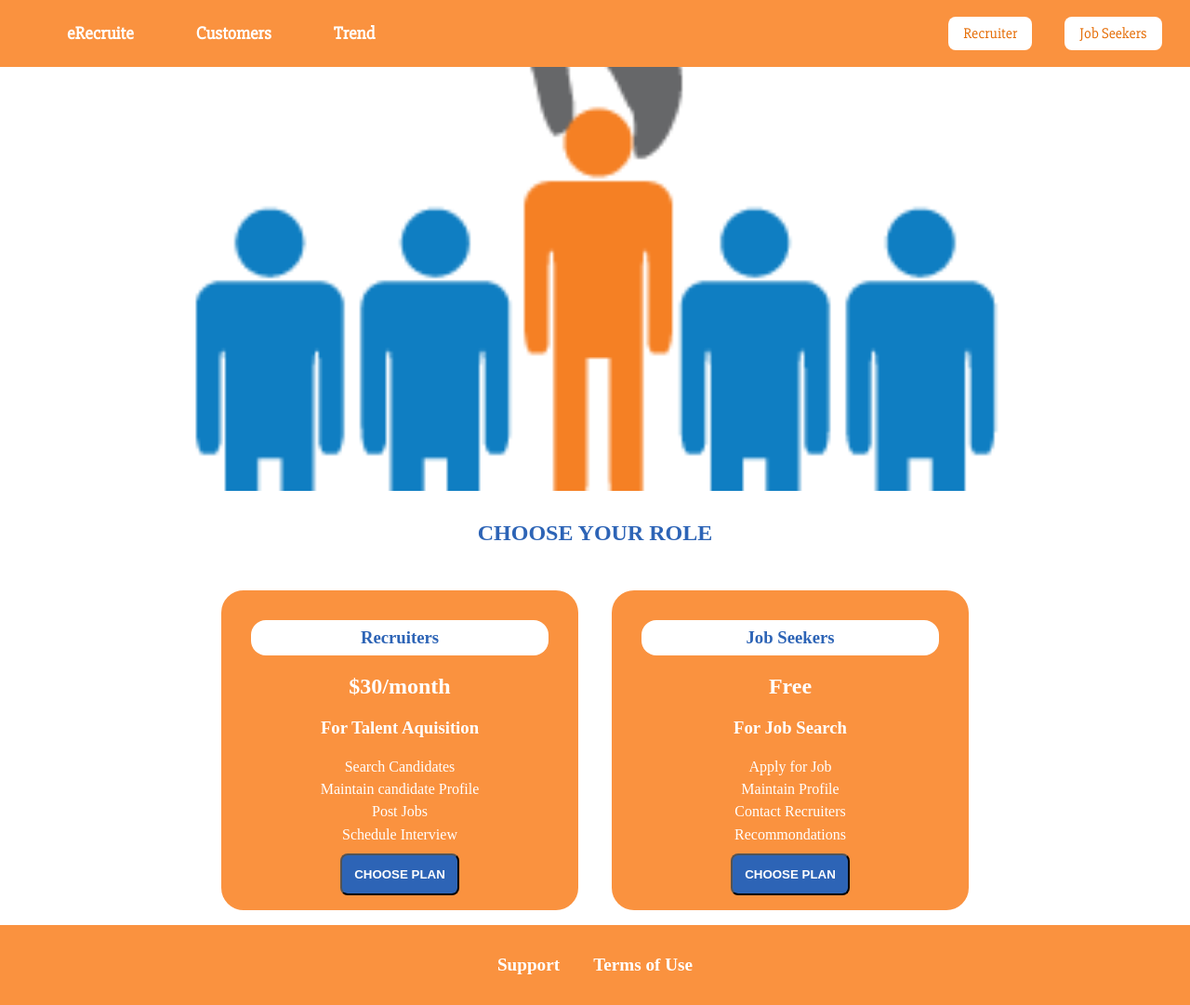
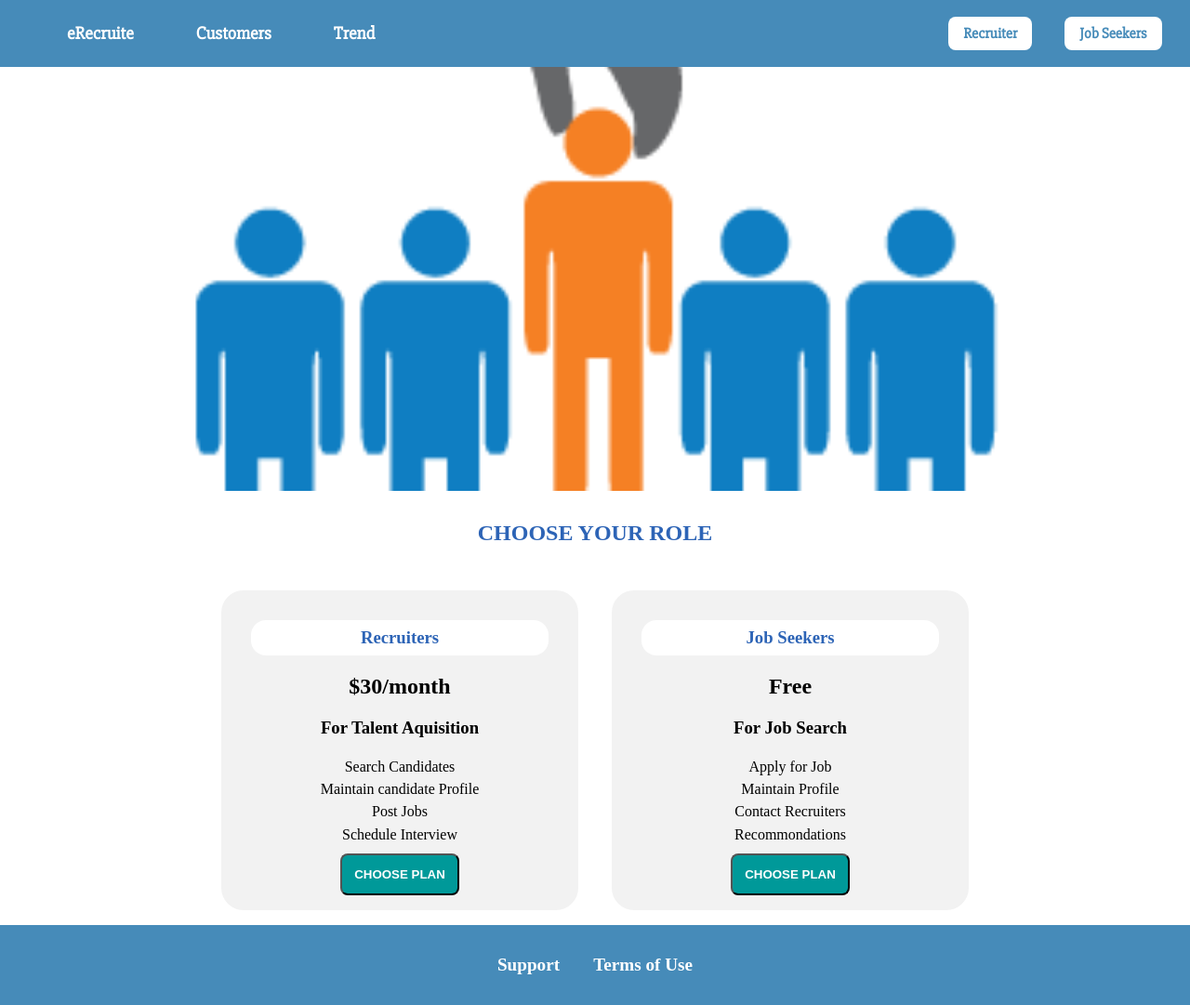
Before and after one commit to konman01/Front-End-Technologies, a plain HTML site: page CSS/eRecruiter/homepage.html in a window 1280 px wide. Shown: the whole page at 93% size. Drawn offline with Linux system fonts and the light colour scheme.

Commit message:
Modefined colors

```diff
--- a/CSS/eRecruiter/homepage.css
+++ b/CSS/eRecruiter/homepage.css
@@ -24,7 +24,7 @@
     margin: 1rem 1rem;
     width: 30%;
     vertical-align: middle;
-    background-color: #fa923f;
+    background-color:#f2f2f2;/*#b3ecff;/* #00cc66;/*#009999;/*#66b3ff;/*#e69900;/*#bfff00;/*#fa923f;*/
     border-radius: 1.5rem;
 }
 
@@ -36,15 +36,16 @@
     margin: 1rem;
     color:  #2D64B6;
     font-weight: bold;
+
 }
 
 .role--price{
-    color: white;
     font-weight: bold;
+    color:  black;
 }
 
 .role--sub{
-    color: white;
+    color:  black;
     font-weight: bold;
 }
 
@@ -56,13 +57,13 @@
 
 .role__feature{
     list-style: none;
-    color: white;
+    color:  black;
     padding: 0.2rem;
 }
 
 .button{
     padding: 0.8rem;
-    background-color: #2D64B6;
+    background-color: #009999;
     color: white;
     border-radius: 0.5rem;
     font-weight: bold;
--- a/CSS/eRecruiter/shared.css
+++ b/CSS/eRecruiter/shared.css
@@ -8,7 +8,7 @@ body{
 .main-header{
     width: 100%;
     /*background: #74A6D8;*/
-    background: #fa923f;
+    background: 	#468bb9;/*#00b33c;/*#00b3b3;/*#fa923f;*/
     font-family: 'Slabo 27px', serif;
     position: fixed;
     top: 0;
@@ -55,17 +55,18 @@ body{
 
 .main-nav_right--item__link{
     text-decoration: none;
-    color:#E56D06;
+    color:#468bb9;
     background: white;
     padding: 8px 16px;
     border-radius: 8px;
+    font-weight: bold;
 }
 
 .footer-links{
     text-align: center;
     margin: 0rem 0rem;
     padding: 2rem 1rem;
-    background-color: #fa923f;
+    background-color: 	#468bb9;
 }
 .footer-link{
     display: inline-block;
```
